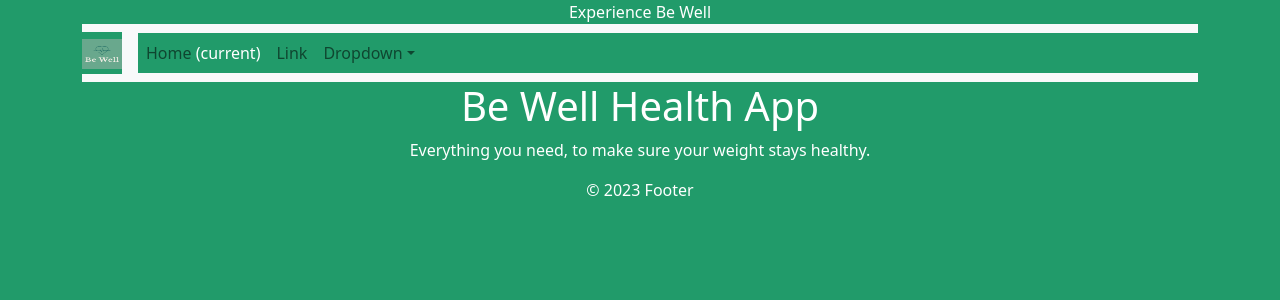
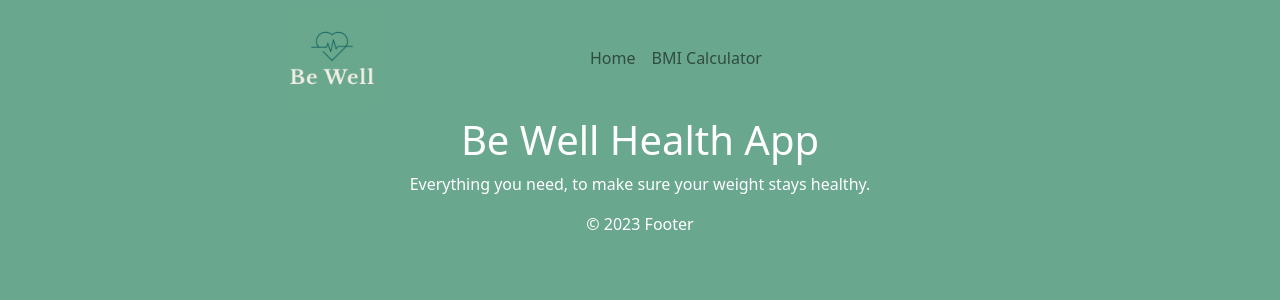
Before and after one commit to digitinok/be-well-app, a React (Create React App) app: page / in a window 1280 px wide. Shown: the top 300 px of the page. Built offline with nearby package versions, Linux system fonts and the light colour scheme.

Commit message:
added logo, navbar and background color

```diff
--- a/src/App.css
+++ b/src/App.css
@@ -3,7 +3,7 @@
 }
 
 * {
-  background-color: rgb(33, 155, 106);
+  background-color: rgb(105, 167, 143);
   color: white;
 }
 
--- a/src/App.js
+++ b/src/App.js
@@ -18,8 +18,8 @@ function App() {
 
       <Router basename="">
         <div>
+        <Navbar />
           <Header />
-          <Navbar />
           {/* Wrap Route elements in a Routes component */}
           <Routes>
             {/* Define routes using the Route component to render different page components at different paths */}
--- a/src/components/Header.js
+++ b/src/components/Header.js
@@ -3,7 +3,7 @@ import React from "react";
 
  function Header() {
     return (
-        <header>Experience Be Well</header>
+        <header></header>
     )
 }
 
--- a/src/components/Navbar.js
+++ b/src/components/Navbar.js
@@ -4,9 +4,9 @@ import React from "react";
 function Navbar() {
   return (
     <div className="container">
-      <nav className="navbar navbar-expand-lg navbar-light bg-light">
-        <a className="navbar-brand" href="#">
-          <img src = "../logo.jpeg" width = "40" height = "30"></img>
+      <nav className="navbar navbar-expand-lg navbar-light bg-transparent">
+        <a className="navbar-logo" href="#">
+          <img src = "../logo.jpeg" width = "20%" height = "20%"></img>
 
         </a>
         <button
@@ -24,38 +24,13 @@ function Navbar() {
           <ul className="navbar-nav mr-auto">
             <li className="nav-item active">
               <a className="nav-link" href="#">
-                Home <span className="sr-only">(current)</span>
+                Home <span className="sr-only"></span>
               </a>
             </li>
             <li className="nav-item">
               <a className="nav-link" href="#">
-                Link
+                BMI Calculator
               </a>
-            </li>
-            <li className="nav-item dropdown">
-              <a
-                className="nav-link dropdown-toggle"
-                href="#"
-                id="navbarDropdown"
-                role="button"
-                data-toggle="dropdown"
-                aria-haspopup="true"
-                aria-expanded="false"
-              >
-                Dropdown
-              </a>
-              <div className="dropdown-menu" aria-labelledby="navbarDropdown">
-                <a className="dropdown-item" href="#">
-                  Action
-                </a>
-                <a className="dropdown-item" href="#">
-                  Another action
-                </a>
-                <div className="dropdown-divider" />
-                <a className="dropdown-item" href="#">
-                  Something else here
-                </a>
-              </div>
             </li>
 
           </ul>
```
